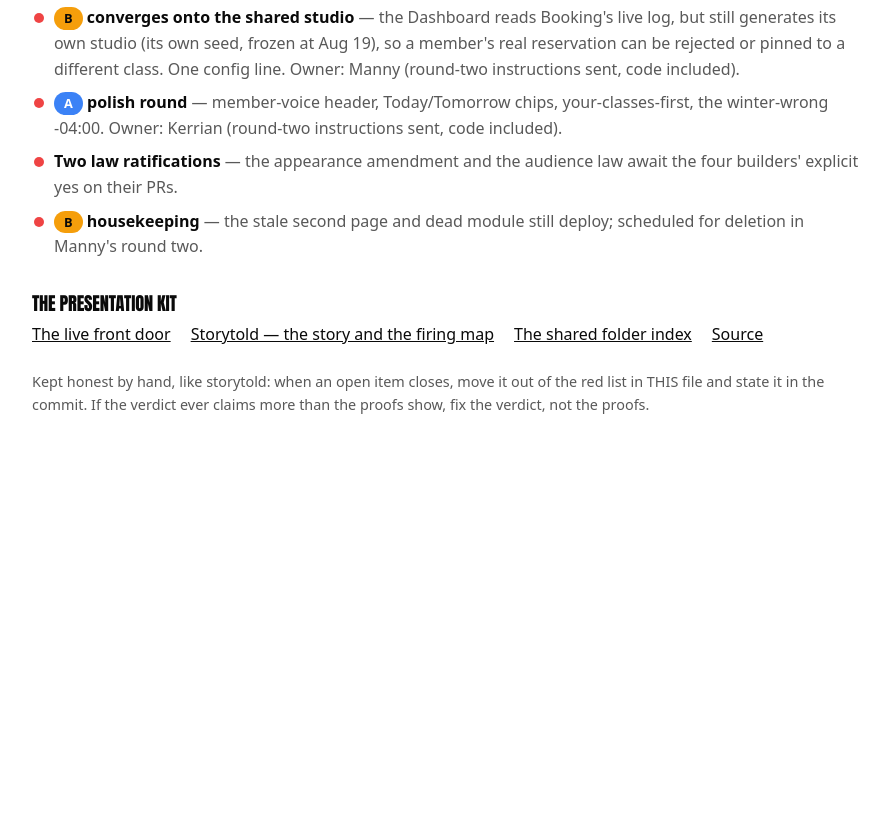
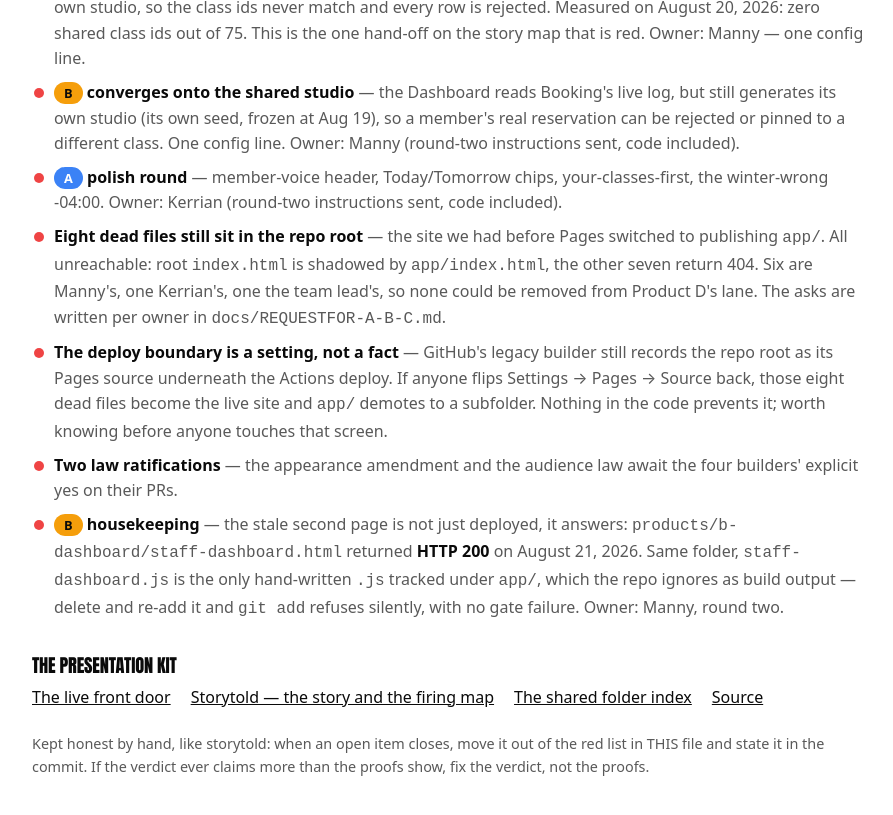
Before and after one commit to antunishdPursuit-coursework-archive/PulseStudio, a website with bundled scripts: page app/shared/ready.html in a window 1280 px wide. Shown: the part 1611-2426 px from the top of the page, without its empty margins (192-1085 px from the left). Before the commit the page ends 2065 px from the top, so only its background shows below. Built offline with nearby package versions, Linux system fonts and the light colour scheme; a web font is replaced by a local one.

Commit message:
Put the root findings on the readiness board, where we actually look
The eight dead root files and the Pages trapdoor were written up in
docs/REQUESTFOR-A-B-C.md, which is a file somebody has to remember to open.
ready.html is the board we point at when we ask what is left, and it is the
start-here link in the README, so that is where an open item belongs.

Two new items under Still open: the eight dead root files with their three
owners, and the deploy boundary being a Pages setting rather than anything
in the code -- flip Settings, Pages, Source back and those eight files are
the live site again.

The existing B housekeeping line said the stale page still deploys. It
understated it: products/b-dashboard/staff-dashboard.html answered HTTP 200
on August 21. It now says so, and names the tracked-.js trap in the same
folder, where git add would silently refuse the file if it were ever deleted
and re-added.

The proofs strip also stopped being the whole truth once the gate started
running those three suites headlessly on every push. It now says the checks
run in CI too, and that before August 21 they ran only when somebody opened
these pages.

Nothing moved onto storytold.html on purpose -- that board is how records
flow between the four products, and neither dead root files nor a deploy
setting is part of any record's journey.

app/shared/ is team-owned ground; this is a content change to a shared board
and is stated here and in the PR rather than made silently.

```diff
--- a/app/shared/ready.html
+++ b/app/shared/ready.html
@@ -137,6 +137,9 @@
     </ol>
 
     <h2 class="sect">The proofs (open them live, read the verdict line)</h2>
+    <p class="note">All three also run on every push: <code>npm run check</code>
+    runs them headlessly and the build fails on a single red check. Before
+    2026-08-21 they ran only when somebody opened these pages.</p>
     <div class="proofs">
       <a href="./auth/tests.html"><strong>32 / 32</strong>Session contract — hostile storage, two actors, cross-tab<span></span></a>
       <a href="../products/d-reengagement/tests.html"><strong>92 / 92</strong>Re-engagement — rules, CSV door, live trail, coming-back<span></span></a>
@@ -152,8 +155,28 @@
       map that is red. Owner: Manny — one config line.</li>
       <li><strong><span class="chip b">B</span> converges onto the shared studio</strong> — the Dashboard reads Booking's live log, but still generates its own studio (its own seed, frozen at Aug 19), so a member's real reservation can be rejected or pinned to a different class. One config line. Owner: Manny (round-two instructions sent, code included).</li>
       <li><strong><span class="chip a">A</span> polish round</strong> — member-voice header, Today/Tomorrow chips, your-classes-first, the winter-wrong -04:00. Owner: Kerrian (round-two instructions sent, code included).</li>
+      <li><strong>Eight dead files still sit in the repo root</strong> — the
+      site we had before Pages switched to publishing <code>app/</code>. All
+      unreachable: root <code>index.html</code> is shadowed by
+      <code>app/index.html</code>, the other seven return 404. Six are Manny's,
+      one Kerrian's, one the team lead's, so none could be removed from Product
+      D's lane. The asks are written per owner in
+      <code>docs/REQUESTFOR-A-B-C.md</code>.</li>
+      <li><strong>The deploy boundary is a setting, not a fact</strong> —
+      GitHub's legacy builder still records the repo root as its Pages source
+      underneath the Actions deploy. If anyone flips Settings → Pages → Source
+      back, those eight dead files become the live site and <code>app/</code>
+      demotes to a subfolder. Nothing in the code prevents it; worth knowing
+      before anyone touches that screen.</li>
       <li><strong>Two law ratifications</strong> — the appearance amendment and the audience law await the four builders' explicit yes on their PRs.</li>
-      <li><strong><span class="chip b">B</span> housekeeping</strong> — the stale second page and dead module still deploy; scheduled for deletion in Manny's round two.</li>
+      <li><strong><span class="chip b">B</span> housekeeping</strong> — the
+      stale second page is not just deployed, it answers:
+      <code>products/b-dashboard/staff-dashboard.html</code> returned
+      <strong>HTTP 200</strong> on August 21, 2026. Same folder,
+      <code>staff-dashboard.js</code> is the only hand-written
+      <code>.js</code> tracked under <code>app/</code>, which the repo ignores
+      as build output — delete and re-add it and <code>git add</code> refuses
+      silently, with no gate failure. Owner: Manny, round two.</li>
     </ul>
 
     <h2 class="sect">The presentation kit</h2>
```
